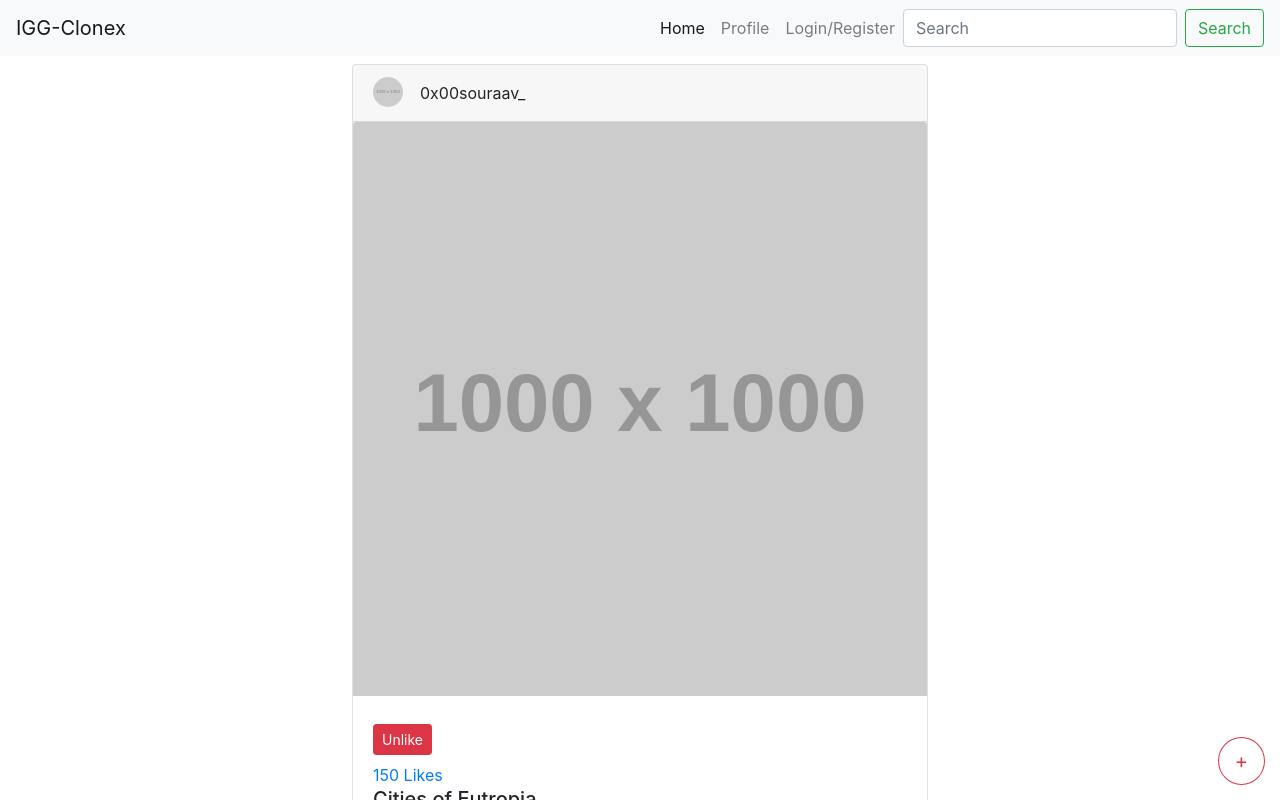
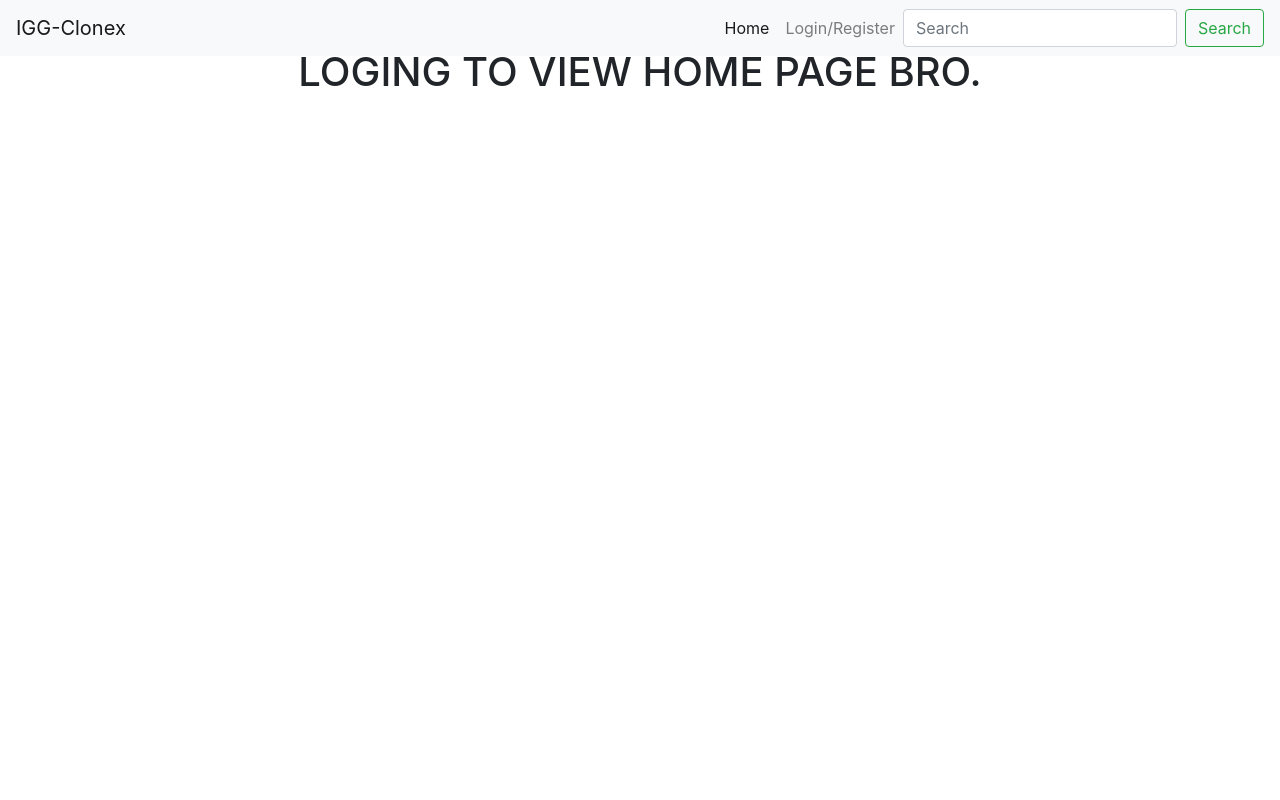
Before and after one commit to b33lz3bubTH/insta-clone, an Angular app: page / in a window 1280 px wide. Shown: the top 800 px of the page. Built offline with nearby package versions, Linux system fonts and the light colour scheme.

Commit message:
USER PROFILE WORKING.

```diff
--- a/src/app/homecomponent/homecomponent.component.html
+++ b/src/app/homecomponent/homecomponent.component.html
@@ -1,11 +1,18 @@
-<div class="container my-5">
+
+<div class="container my-5" *ngIf="!userAuthObj.isLoggedIn">
+    <div class="jumotron my-5 text-center">
+        <h1 class="display-5">LOGING TO VIEW HOME PAGE BRO.</h1>
+    </div>
+</div>
+
+<div class="container my-5" *ngIf="userAuthObj.isLoggedIn">
     <div class="row justify-content-center">
         <app-userspost [postObj]="x" *ngFor="let x of postServObj.allPost"></app-userspost>
     </div>
 </div>
 
 
-<div class="socialMediaButtons">
+<div class="socialMediaButtons" *ngIf="userAuthObj.isLoggedIn">
     <div id="twitterButton" class="socialMediaButton">
         <button routerLink="/new-post" class="btn btn-lg btn-outline-danger custom-circle-button">+</button>
     </div>
--- a/src/app/homecomponent/homecomponent.component.ts
+++ b/src/app/homecomponent/homecomponent.component.ts
@@ -1,6 +1,7 @@
 import { Component, OnInit } from '@angular/core';
 import { UserDetails } from '../../services/user-details.service';
 import { PostStorage } from 'src/services/post-storage.service';
+import { UserAuthentication } from 'src/services/user-authentication.service';
 
 @Component({
   selector: 'app-homecomponent',
@@ -9,7 +10,7 @@ import { PostStorage } from 'src/services/post-storage.service';
 })
 export class HomecomponentComponent implements OnInit {
 
-  constructor(public userObj: UserDetails, public postServObj: PostStorage) {
+  constructor(public userObj: UserDetails, public postServObj: PostStorage, public userAuthObj: UserAuthentication) {
     console.log(this.userObj);
    }
 
--- a/src/app/navbar/navbar.component.html
+++ b/src/app/navbar/navbar.component.html
@@ -13,8 +13,8 @@
           <li class="nav-item">
             <a class="nav-link" routerLinkActive="active" routerLink="/" [routerLinkActiveOptions]="{exact: true}">Home</a>
           </li>
-          <li class="nav-item">
-            <a class="nav-link" routerLinkActive="active" routerLink="profile">Profile</a>
+          <li class="nav-item" *ngIf="userAuthObj.isLoggedIn">
+            <a class="nav-link"  routerLinkActive="active" routerLink="profile">Profile</a>
           </li>
           <li class="nav-item" *ngIf="!userAuthObj.isLoggedIn">
             <a class="nav-link" routerLinkActive="active" routerLink="userauth">Login/Register</a>
--- a/src/app/userprofile/userprofile.component.html
+++ b/src/app/userprofile/userprofile.component.html
@@ -17,7 +17,7 @@
             <div class="row">
                 <div class="col-md-4" *ngFor="let p of postServObj.userposts">
                     <div class="card mx-1 my-2">
-                        <img class="card-img-top" [src]="p.postLink" alt="p.postid" (click)="__DEBUG__(p.postid)">
+                        <img class="card-img-top" [src]="'http://localhost:8000/'+p.postLink" alt="p.postid" (click)="__DEBUG__(p.postid)">
                       </div>
                 </div>
             </div>
--- a/src/app/userprofile/userprofile.component.ts
+++ b/src/app/userprofile/userprofile.component.ts
@@ -12,8 +12,16 @@ export class UserprofileComponent implements OnInit {
   constructor( public userobj: UserDetails, public postServObj: PostStorage) {
     userobj.getCurrentLoggedUserDetails().subscribe(res => {
       console.log(res);
-      this.userobj.setDetails(res['data']['username'], res['data']['followerCount'], res['data']['followingCount'])
+      this.userobj.setDetails(res['data']['username'], res['data']['followerCount'], res['data']['followingCount']);
+    }, err => {
+      console.log(err);
     });
+    postServObj.fetchCurrentUsersPost().subscribe(res => {
+      console.log(res['data']);
+      postServObj.userposts = res['data'];
+    }, err =>{
+      console.log(err);
+    })
   }
 
   ngOnInit(): void {
--- a/src/services/backend-details.service.ts
+++ b/src/services/backend-details.service.ts
@@ -8,4 +8,5 @@ export class BackendDetails{
     loginApi = this.baseApi + 'login';
     fetchUserDetailsApi = (uuid) => this.baseApi + 'get-user-details/' + uuid;
     postingPostAPI = (uuid) => this.baseApi + 'new-post/' + uuid;
+    getCurrenUserPost = (uuid) => this.baseApi + 'get-posts/' + uuid;
 }
--- a/src/services/post-storage.service.ts
+++ b/src/services/post-storage.service.ts
@@ -13,15 +13,8 @@ export class PostStorage {
         new UserPost("test_user_1",23,"https://via.placeholder.com/1000",110,"Immoral Souls of the heavens","Dream To be free",false),
         new UserPost("rohit",25,"https://via.placeholder.com/1000",1120,"Cities of Eutropia","Dream To be free",false)
     ];
-    userposts: UserPost[] = [
-        new UserPost("Sourav",10,'https://via.placeholder.com/1000',100,'lorem ipsum','Dolor*555',false),
-        new UserPost("Sourav",11,'https://via.placeholder.com/1000',102,'lorem ipsum','Dolor*555',false),
-        new UserPost("Sourav",13,'https://via.placeholder.com/1000',99,'lorem ipsum','Dolor*555',false),
-        new UserPost("Sourav",15,'https://via.placeholder.com/1000',1,'lorem ipsum','Dolor*555',false),
-        new UserPost("Sourav",20,'https://via.placeholder.com/1000',5,'lorem ipsum','Dolor*555',false)
-
-    ];
-
+    userposts: UserPost[] = null;
+    // new UserPost("Sourav",20,'https://via.placeholder.com/1000',5,'lorem ipsum','Dolor*555',false)
     //fetch from backend and init all these.
     // new UserPost(WHOS POST(username),POST_ID,IMGLINK,TOTAL LIKES,POST TITLE,POST DESCRIPTION, LOGGED_IN_USER_LIKED_IT_OR_NOT),
     postTheDamnThing( args ) {
@@ -37,4 +30,10 @@ export class PostStorage {
         });
     }
 
+    fetchCurrentUsersPost(){
+        return this.http.get(this.backendConfigObj.getCurrenUserPost(this.userServObj.uuid), {
+            headers: new HttpHeaders().set('Authorization', ('Bearer ' + this.userServObj.jwtToken))
+        });
+    }
+
 }
```
